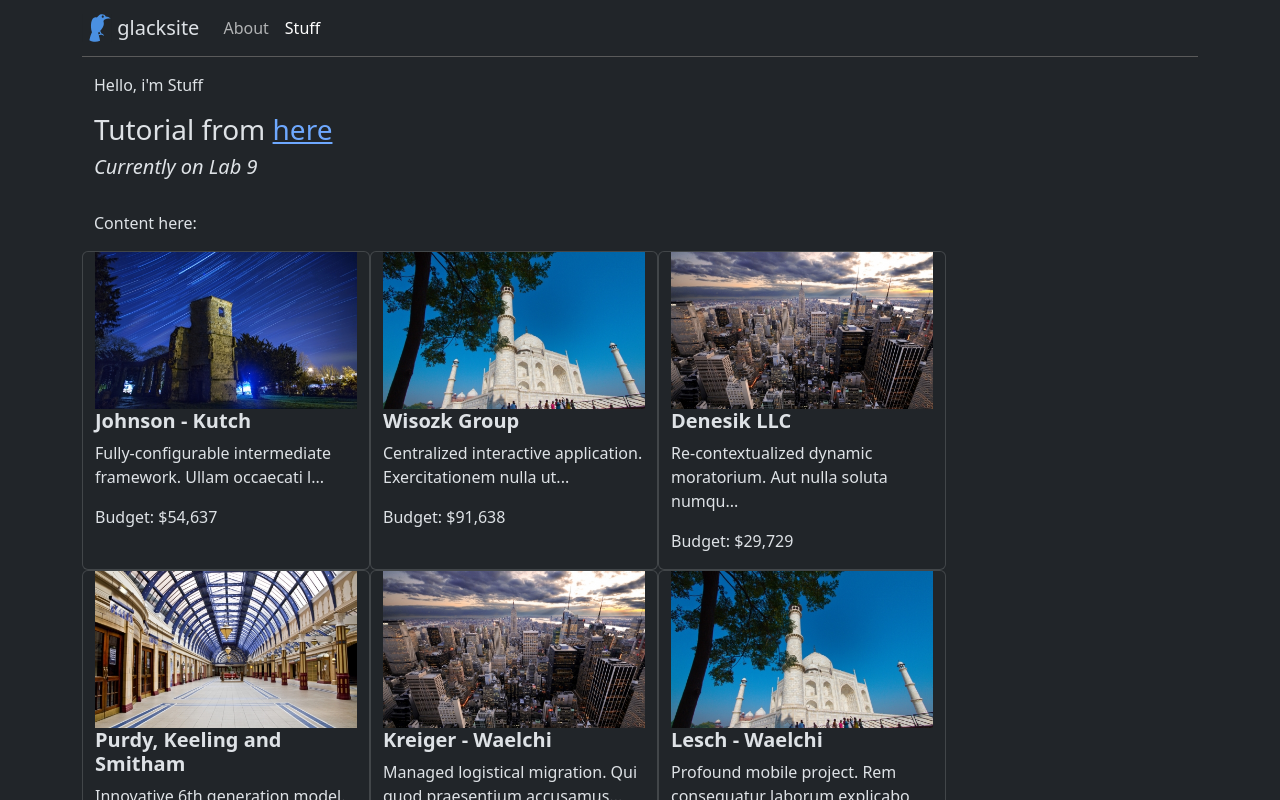
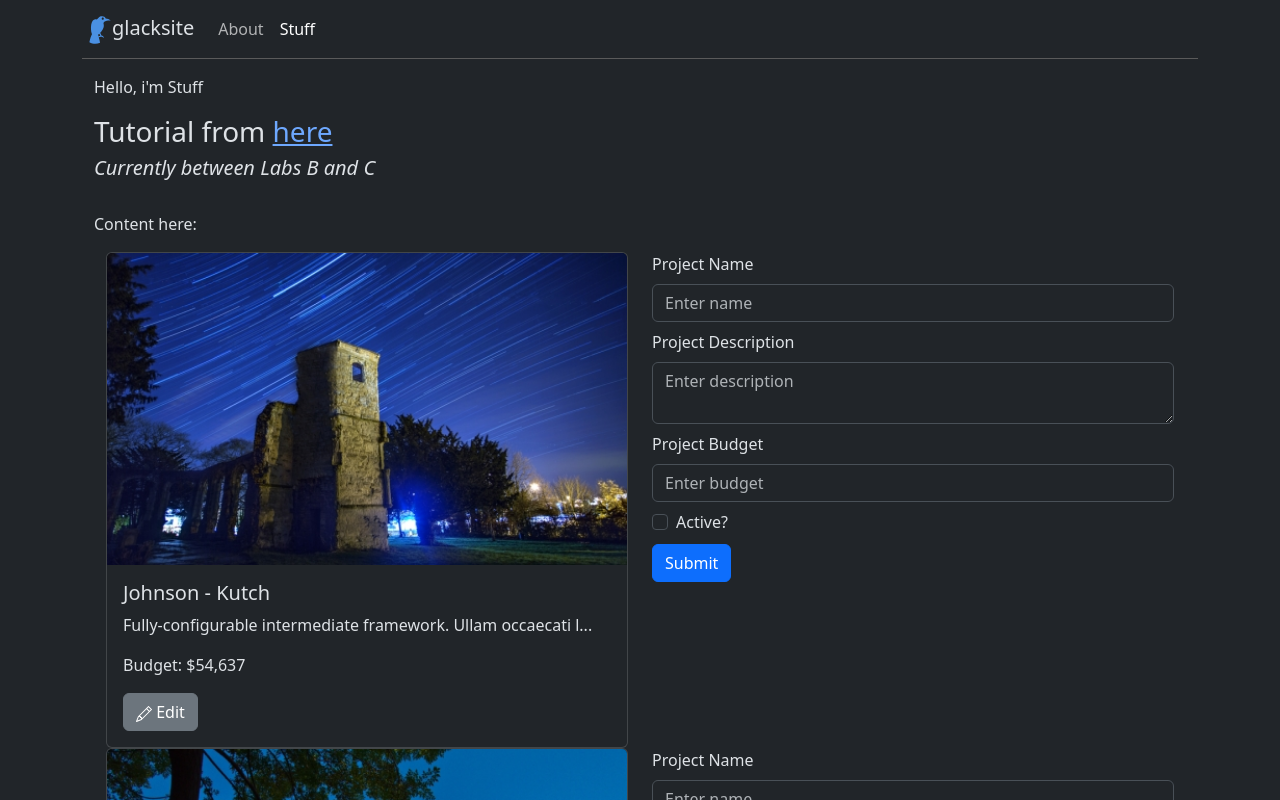
Before and after one commit to GlackPac/glacksite-react, a React (Create React App) app: page /glacksite/stuff in a window 1280 px wide. Shown: the top 800 px of the page. Built offline with nearby package versions, Linux system fonts and the light colour scheme.

Commit message:
Up to Labs C + Removing redundant assets

```diff
--- a/package.json
+++ b/package.json
@@ -15,6 +15,7 @@
     "react": "^18.2.0",
     "react-bootstrap": "^2.8.0",
     "react-dom": "^18.2.0",
+    "react-icons": "^4.11.0",
     "react-router": "^6.16.0",
     "react-router-bootstrap": "^0.26.2",
     "react-router-dom": "^6.16.0",
--- a/src/components/GlackNavigation.css
+++ /dev/null
@@ -1,7 +0,0 @@
-.nav-link.active {
-    color: var(--bs-nav-link-color);
-}
-
-.navbar-nav {
-    color: var(--bs-nav-link-color);
-}
--- a/src/components/GlackNavigation.tsx
+++ b/src/components/GlackNavigation.tsx
@@ -1,9 +1,7 @@
 import React from 'react';
 import Nav from 'react-bootstrap/Nav';
 import Navbar from 'react-bootstrap/Navbar';
-import Button from 'react-bootstrap';
-import logo from '../assets/images/raven.svg';
-import "./GlackNavigation.css";
+import { GiRaven } from 'react-icons/gi';
 import { LinkContainer} from 'react-router-bootstrap';
 import { Link } from "react-router-dom"
 
@@ -11,24 +9,18 @@ function GlackNavigation() {
   return (
     <>
       <Navbar style={{borderBottom:'1px solid #5a5a5a'}}>
-        <LinkContainer to="/about">
           <Navbar.Brand>
-              <img
-                alt="Caw!"
-                src={logo}
-                width="30"
-                height="30"
-                className="d-inline-block align-top"
-              />{' '}
-              <Link to="/" style={{ textDecoration: 'none', color: '#dee2e6' }}>glacksite</Link>
+              <GiRaven size='1.5em' color='#4a90e2'/>
+              <Link to="/" style={{ textDecoration: 'none', color: '#dee2e6' }}>
+                glacksite
+              </Link>
             </Navbar.Brand>
-        </LinkContainer>
           <Nav className="me-auto">
             <LinkContainer to="/about">
-              <Nav.Link as="a">About</Nav.Link>
+              <Nav.Link>About</Nav.Link>
             </LinkContainer>
             <LinkContainer to="/stuff">
-              <Nav.Link as="a">Stuff</Nav.Link>
+              <Nav.Link>Stuff</Nav.Link>
             </LinkContainer>
           </Nav>
       </Navbar>
--- a/src/components/ProjectCard.tsx
+++ b/src/components/ProjectCard.tsx
@@ -1,6 +1,7 @@
 import React from 'react';
-import { Image, Card } from 'react-bootstrap';
+import { Card, Button } from 'react-bootstrap';
 import { Project } from '../data/Project';
+import { BsPencil } from "react-icons/bs";
 
 function formatDescription(description: string): string {
     return description.substring(0, 60) + '...';
@@ -12,16 +13,29 @@ interface ProjectCardProps {
 
 function ProjectCard(props: ProjectCardProps) {
     const { project } = props;
+    const handleEditClick = (projectBeingEdited: Project) => {
+        console.log(projectBeingEdited);
+    }
     return (
-        <Card style={{ width: '18rem'}}>
-            <Image src={project.imageUrl} alt={project.name}/>
-            <section className='section-dark'>
-                <h5 className='strong'>
-                    <strong>{project.name}</strong>
-                </h5>
-                <p>{formatDescription(project.description)}</p>
-                <p>Budget: ${project.budget.toLocaleString()}</p>
-            </section>
+        <Card>
+            <Card.Img variant="top" src={project.imageUrl} alt={project.name}/>
+            <Card.Body>
+                <Card.Title>{project.name}</Card.Title>
+                <Card.Text>
+                    {formatDescription(project.description)}
+                </Card.Text>
+                <Card.Text>
+                    Budget: ${project.budget.toLocaleString()}
+                </Card.Text>
+                <Button
+                    variant="secondary"
+                    onClick={() => {
+                        handleEditClick(project);
+                    }}
+                >
+                    <BsPencil/> Edit
+                </Button>
+            </Card.Body>
         </Card>
     );
 }
--- /dev/null
+++ b/src/components/ProjectForm.tsx
@@ -0,0 +1,37 @@
+import React from 'react';
+import { Form, Button, Row } from 'react-bootstrap';
+
+function ProjectForm() {
+    return (
+        <>
+            <Form>
+                <Row className="mb-2">
+                    <Form.Group controlId="formGridName">
+                        <Form.Label>Project Name</Form.Label>
+                        <Form.Control placeholder='Enter name'/>
+                    </Form.Group>
+                </Row>
+                <Row className="mb-2">
+                    <Form.Group controlId="formGridDescription">
+                        <Form.Label>Project Description</Form.Label>
+                        <Form.Control as="textarea" placeholder='Enter description'/>
+                    </Form.Group>
+                </Row>
+                <Row className="mb-2">
+                    <Form.Group controlId="formGridBudget">
+                        <Form.Label>Project Budget</Form.Label>
+                        <Form.Control placeholder='Enter budget'/>
+                    </Form.Group>
+                </Row>
+                <Row className="mb-2">
+                    <Form.Group controlId="formGridCheckActive">
+                        <Form.Check type="checkbox" label="Active?"/>
+                    </Form.Group>
+                </Row>
+                <Button>Submit</Button>
+            </Form>
+        </>
+    );
+}
+
+export default ProjectForm;
--- a/src/components/ProjectList.tsx
+++ b/src/components/ProjectList.tsx
@@ -1,7 +1,8 @@
 import React from 'react';
-import { Image, Card, Row } from 'react-bootstrap';
+import { Row, Col, Container } from 'react-bootstrap';
 import { Project } from '../data/Project';
 import ProjectCard from './ProjectCard';
+import ProjectForm from './ProjectForm';
 
 interface ProjectListProps {
   projects: Project[];
@@ -9,9 +10,16 @@ interface ProjectListProps {
 
 function ProjectList({ projects }: ProjectListProps) {
     const items = projects.map(project =>(
-        <ProjectCard project={project}/>
+        <Row key={project.id}>
+            <Col>
+                <ProjectCard project={project}/>
+            </Col>
+            <Col>
+                <ProjectForm/>
+            </Col>
+        </Row>
     ));
-    return <Row>{items}</Row>
+    return <Container>{items}</Container>
 }
 
 export default ProjectList;
--- a/src/components/ProjectsPage.tsx
+++ b/src/components/ProjectsPage.tsx
@@ -6,7 +6,7 @@ function ProjectsPage() {
     return (
         <>
             <h3>Tutorial from <a href="https://handsonreact.com/docs/labs/react-tutorial-typescript">here</a></h3>
-            <h5 className='fst-italic'>Currently on Lab 9</h5>
+            <h5 className='fst-italic'>Currently between Labs B and C</h5>
             <br/>
             <p>Content here:</p>
             <ProjectList projects={MOCK_PROJECTS} />
--- a/src/pages/Stuff.tsx
+++ b/src/pages/Stuff.tsx
@@ -1,9 +1,6 @@
 import React from 'react';
 import { Container } from 'react-bootstrap';
 import ProjectsPage from "../components/ProjectsPage";
-import FuncHello from "../components/FunctionHello";
-import ClassHello from "../components/ClassHello";
-import StateHello from "../components/StateHello";
 
 
 const Stuff = (props:any) => {
@@ -11,9 +8,6 @@ const Stuff = (props:any) => {
         <Container fluid>
             <p>Hello, i'm Stuff</p>
             <ProjectsPage/>
-            {/* <FuncHello name="function" enthusiasmLevel={3}/>
-            <ClassHello name="class" enthusiasmLevel={2}/>
-            <StateHello name="state"/> */}
         </Container>
     )
 }
```
Also changed, not shown: src/components/ClassHello.tsx (deleted, +0 -32 lines), src/components/FunctionHello.tsx (deleted, +0 -29 lines), src/components/StateHello.tsx (deleted, +0 -56 lines), src/assets/images/raven.svg (deleted), 1 other file (tests, documents, lock files or other folders).
